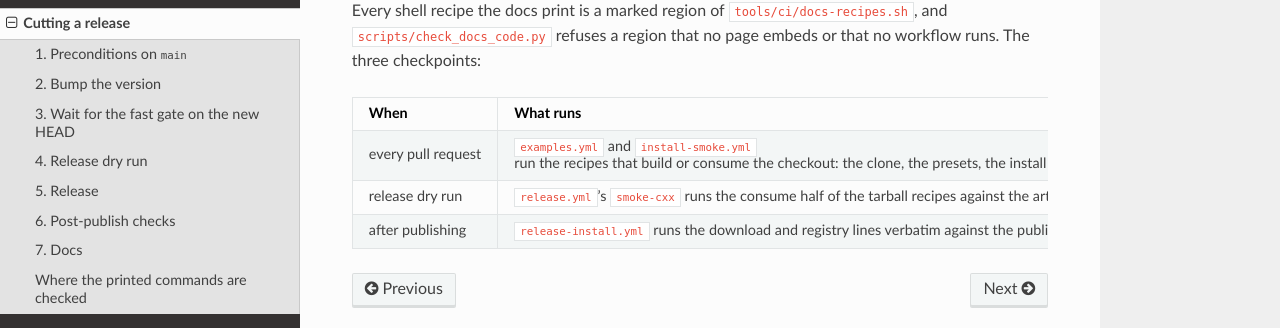
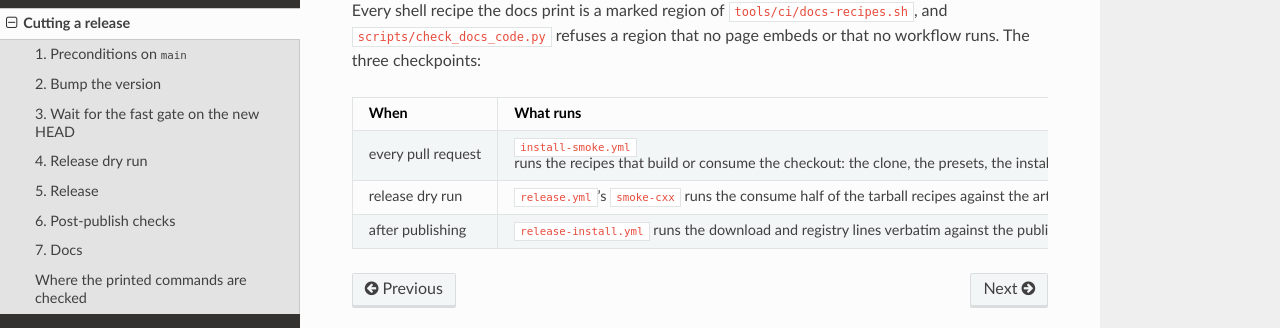
Before and after one commit to DiamonDinoia/treeweave, a Sphinx documentation site: the page built from docs/releasing.rst, in a window 1280 px wide and 900 px high, scrolled down 1908 px. Shown: the part 462-790 px from the top of the window. Built offline with Sphinx 7.4.7 and the Read the Docs theme 3.1.0, drawn with Linux system fonts in a browser that asks for light colours; pages that are not in the unit, such as notebooks, are missing from menus.

Commit message:
ci: fold examples.yml into the workflows that already build it
Each job in examples.yml configured the same preset as the matching
language workflow, installed the same toolchain, built the same tree and
differed only in the ctest filter. Both triggered on push and pull
request, so every push built each binding twice from cold. The C++/C job
was redundant too: ci.yml leaves TREEWEAVE_BUILD_EXAMPLES at its default
and runs ctest unfiltered, so the 17 example tests already run in all 28
of its legs.

The example runs move next to the suite they share a build with, on the
Linux leg they had before, and the source-build recipe batch becomes a
job in install-smoke.yml, which already owns the docs recipes. Six cold
builds per push and per pull request go away, and the .github/workflows
tree loses 141 lines.

Every docs recipe now runs in a workflow the release gate requires,
which examples.yml was not. check_docs_code.py enforces that each one
still has a caller.

Assisted-by: Claude Opus 5 <noreply@anthropic.com>

```diff
--- a/docs/guides/matlab.rst
+++ b/docs/guides/matlab.rst
@@ -49,7 +49,7 @@ Install (Octave)
 Octave has no stable MEX ABI across versions, so there is no prebuilt Octave
 MEX. Download the source release and build against your local Octave:
 
-.. not-run-in-ci: a full Octave build of the released source tarball, on every pull request, to check a curl and a cd. examples.yml octave runs the same two cmake lines on the checkout, via the octave-dev recipe below.
+.. not-run-in-ci: a full Octave build of the released source tarball, on every pull request, to check a curl and a cd. octave.yml runs the same two cmake lines on the checkout, via the octave-dev recipe below.
 
 .. code-block:: bash
 
--- a/docs/releasing.rst
+++ b/docs/releasing.rst
@@ -122,9 +122,10 @@ region that no page embeds or that no workflow runs. The three checkpoints:
    * - When
      - What runs
    * - every pull request
-     - ``examples.yml`` and ``install-smoke.yml`` run the recipes that build or
-       consume the checkout: the clone, the presets, the install prefix, the
-       one-flag compile, the dispatch flags, the quick-start projects.
+     - ``install-smoke.yml`` runs the recipes that build or consume the
+       checkout: the clone, the presets, the install prefix, the one-flag
+       compile, the dispatch flags, the quick-start projects. Each binding's
+       own workflow runs its source-build recipe on the Linux leg.
    * - release dry run
      - ``release.yml``'s ``smoke-cxx`` runs the consume half of the tarball
        recipes against the artifacts the run built.
```
Also changed, not shown: 7 other files.
